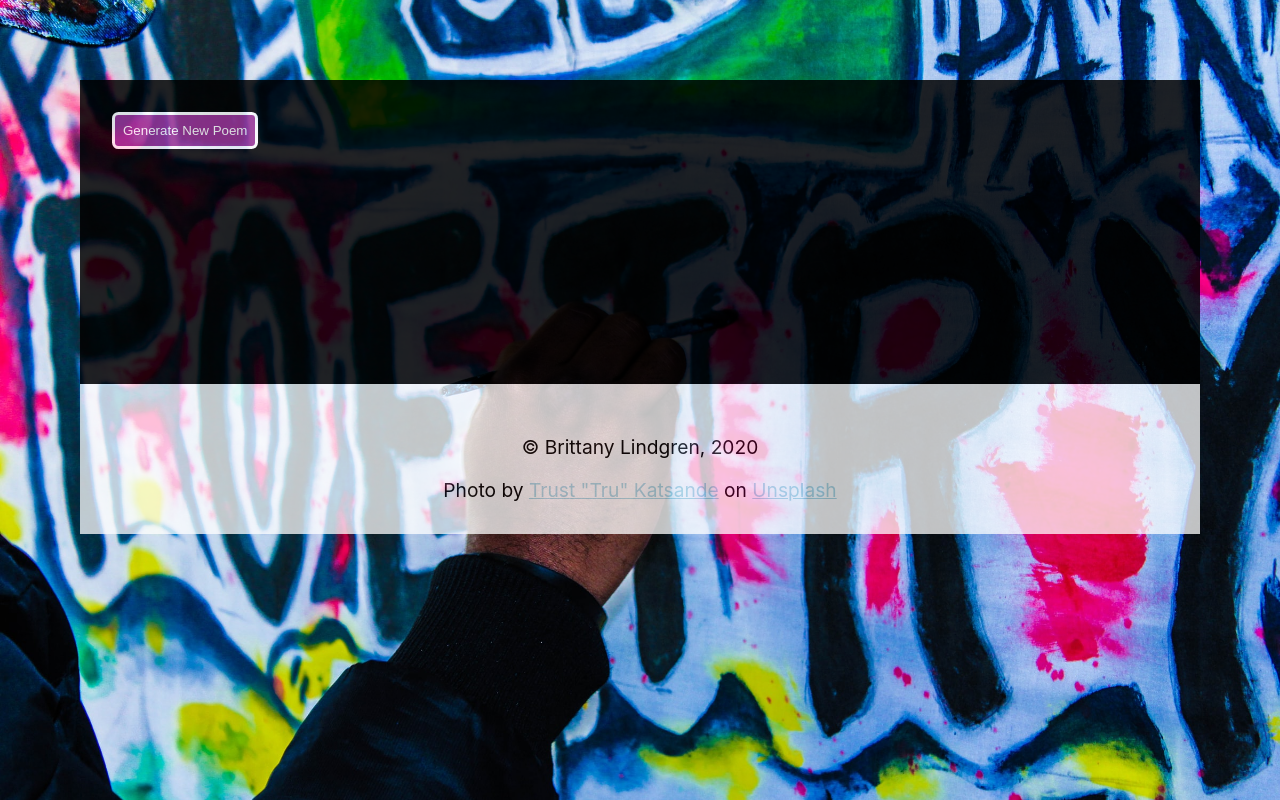
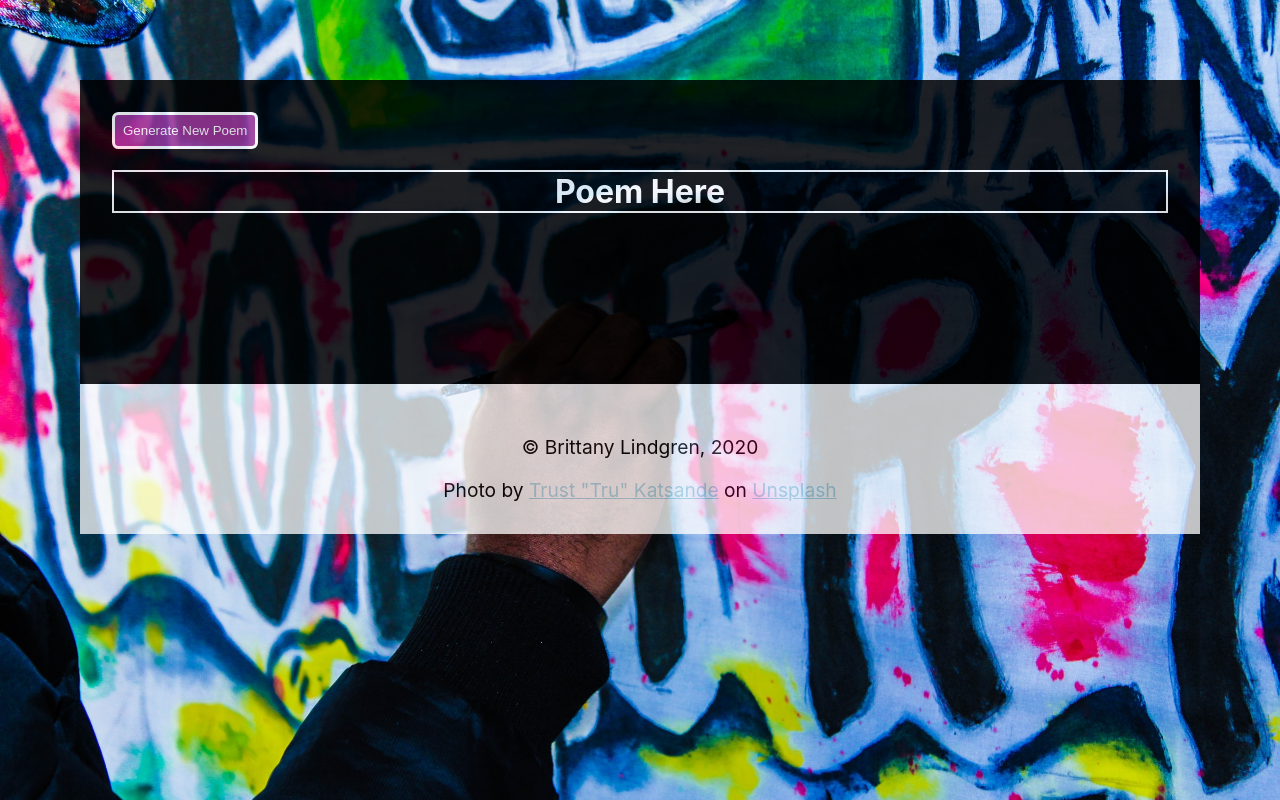
Before and after one commit to LINDGRENBA/whitman-generator, a React (Create React App) app: page / in a window 1280 px wide. Built offline with nearby package versions, Linux system fonts and the light colour scheme.

Commit message:
Add header to Poem component as placeholder for API call.

```diff
--- a/src/components/Poem.js
+++ b/src/components/Poem.js
@@ -2,7 +2,7 @@ import React from 'react';
 import GeneratePoemButton from './GeneratePoemButton';
 
 function Poem() {
-  const poemStyles = {
+  const poemBoxStyles = {
     display: 'block',
     marginLeft: 'auto',
     marginRight: 'auto',
@@ -14,10 +14,20 @@ function Poem() {
     color: '#FFF'
   }
 
+  const poemStyles = {
+    border: '2px solid #FFF',
+    textAlign: 'center',
+  }
+
   return (
-    <div style={poemStyles}>
-      <GeneratePoemButton />
-    </div>
+    <React.Fragment>
+      <div style={poemBoxStyles}>
+        <GeneratePoemButton />
+        <div >
+          <h1 style={poemStyles}>Poem Here</h1>
+        </div>
+      </div>
+    </React.Fragment>
   )
 }
 
```
